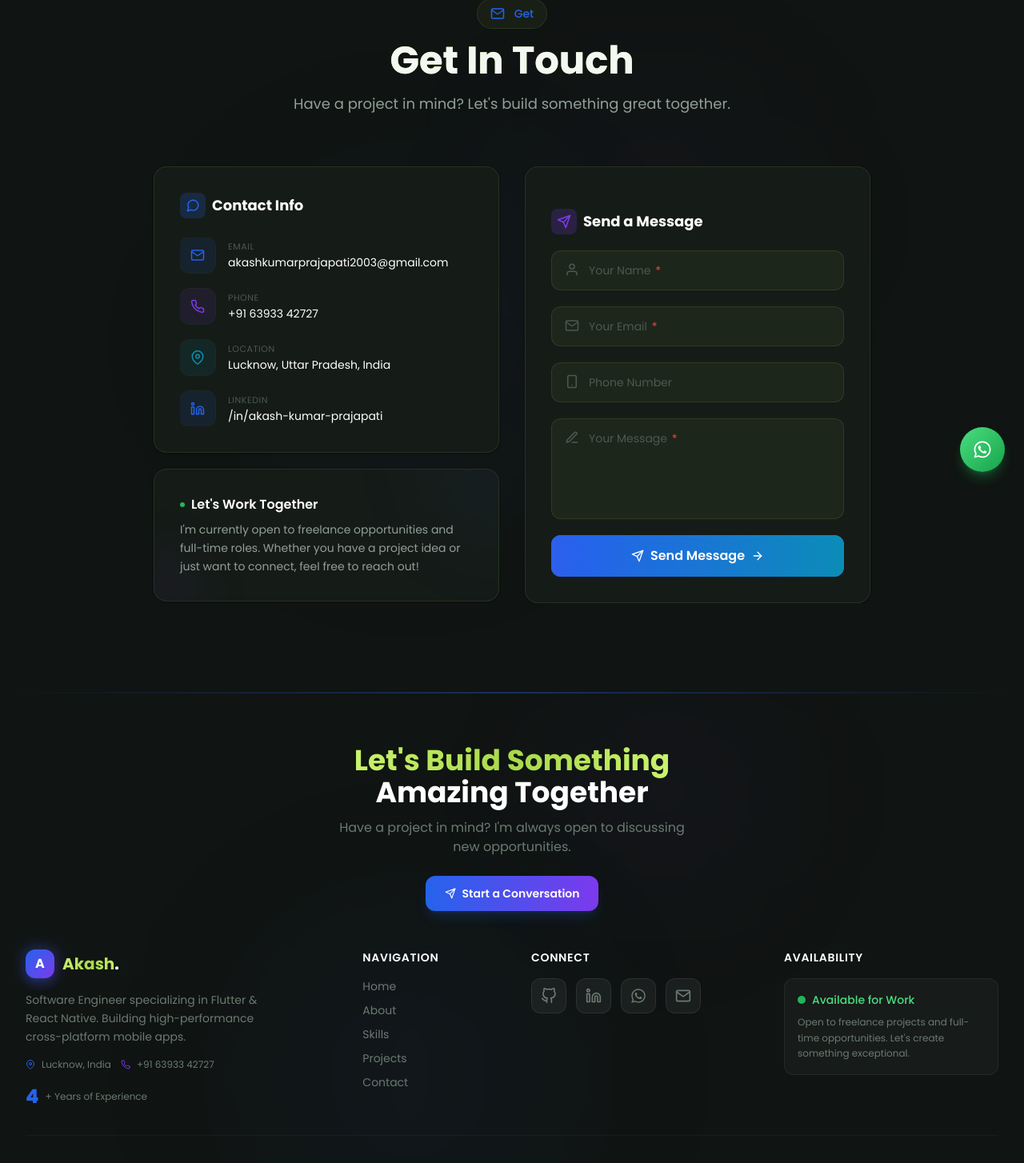
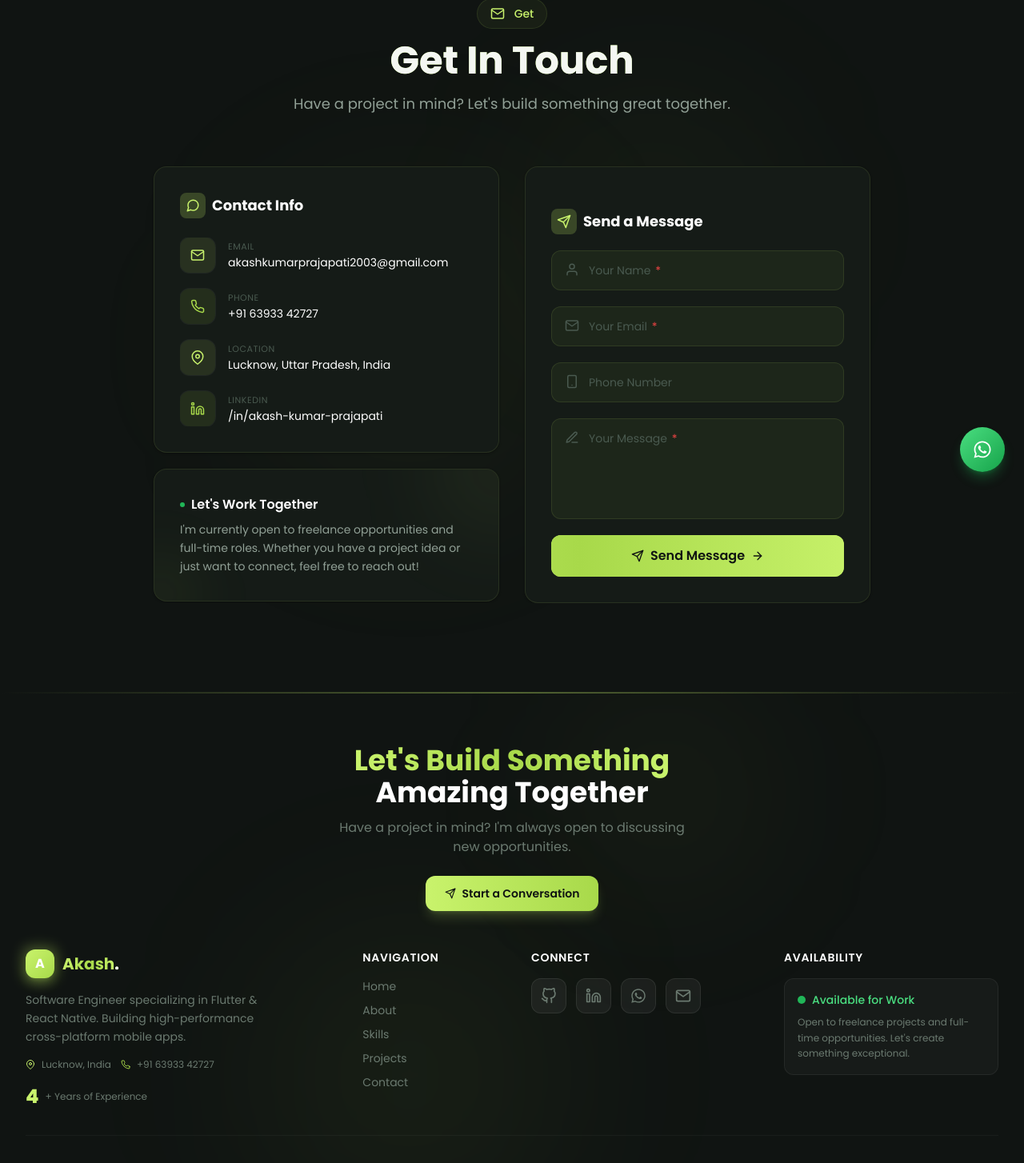
Before and after one commit to akashkumar7313/akash-portfolio, a Next.js app: page /contact in a window 1280 px wide. Shown: the part 114-1568 px from the top of the page at 80% size. Built offline with nearby package versions, Linux system fonts and the light colour scheme.

Commit message:
feat: replace all blue/indigo/purple accents with lime green theme

```diff
--- a/src/components/layout/Footer.tsx
+++ b/src/components/layout/Footer.tsx
@@ -27,7 +27,7 @@ const socialLinks = [
   { icon: FiGithub, href: "https://github.com/akashkumar7313", label: "GitHub", color: "hover:text-white" },
   { icon: FiLinkedin, href: "https://www.linkedin.com/in/akash-kumar-prajapati/", label: "LinkedIn", color: "hover:text-blue-400" },
   { icon: FaWhatsapp, href: "https://wa.me/916393342727?text=Hi%20Akash!%20I%20saw%20your%20portfolio%20and%20would%20like%20to%20connect.", label: "WhatsApp", color: "hover:text-green-400" },
-  { icon: FiMail, href: "mailto:akashkumarprajapati2003@gmail.com", label: "Email", color: "hover:text-accent-blue" },
+  { icon: FiMail, href: "mailto:akashkumarprajapati2003@gmail.com", label: "Email", color: "hover:text-[#c9f36c]" },
 ];
 
 export default function Footer() {
@@ -43,12 +43,12 @@ export default function Footer() {
         whileInView={{ scaleX: 1 }}
         viewport={{ once: true }}
         transition={{ duration: 1 }}
-        className="h-px bg-gradient-to-r from-transparent via-accent-blue/40 to-transparent origin-center"
+        className="h-px bg-gradient-to-r from-transparent via-[#c9f36c]/40 to-transparent origin-center"
       />
 
       {/* Background glow */}
-      <div className="absolute bottom-0 left-1/4 w-96 h-96 bg-accent-blue/5 rounded-full blur-[120px] pointer-events-none" />
-      <div className="absolute top-0 right-1/4 w-64 h-64 bg-accent-purple/5 rounded-full blur-[100px] pointer-events-none" />
+      <div className="absolute bottom-0 left-1/4 w-96 h-96 bg-[#c9f36c]/5 rounded-full blur-[120px] pointer-events-none" />
+      <div className="absolute top-0 right-1/4 w-64 h-64 bg-[#a8d94a]/5 rounded-full blur-[100px] pointer-events-none" />
 
       <div className="max-width px-4 py-12 sm:px-8 md:py-16 relative">
         {/* Top section - CTA */}
@@ -69,7 +69,7 @@ export default function Footer() {
           </p>
           <Link
             href="/contact"
-            className="inline-flex items-center gap-2 px-6 py-3 rounded-xl bg-gradient-to-r from-accent-blue to-accent-purple text-white text-sm font-semibold shadow-lg shadow-accent-blue/20 hover:shadow-accent-blue/40 hover:scale-105 transition-all duration-300 group"
+            className="inline-flex items-center gap-2 px-6 py-3 rounded-xl bg-gradient-to-r from-[#c9f36c] to-[#a8d94a] text-[#101412] text-sm font-semibold shadow-lg shadow-[#c9f36c]/20 hover:shadow-[#c9f36c]/40 hover:scale-105 transition-all duration-300 group"
           >
             <FiSend className="group-hover:translate-x-1 transition-transform" />
             Start a Conversation
@@ -88,8 +88,8 @@ export default function Footer() {
           >
             <Link href="/" className="inline-flex items-center gap-2.5 group mb-4">
               <div className="relative">
-                <div className="absolute -inset-1 bg-gradient-to-br from-accent-blue to-accent-purple rounded-xl blur opacity-30 group-hover:opacity-60 transition-opacity duration-500" />
-                <div className="relative w-9 h-9 rounded-xl bg-gradient-to-br from-accent-blue to-accent-purple flex items-center justify-center shadow-lg shadow-accent-blue/20 group-hover:shadow-accent-blue/40 group-hover:scale-110 transition-all duration-500">
+                <div className="absolute -inset-1 bg-gradient-to-br from-[#c9f36c] to-[#a8d94a] rounded-xl blur opacity-30 group-hover:opacity-60 transition-opacity duration-500" />
+                <div className="relative w-9 h-9 rounded-xl bg-gradient-to-br from-[#c9f36c] to-[#a8d94a] flex items-center justify-center shadow-lg shadow-[#c9f36c]/20 group-hover:shadow-[#c9f36c]/40 group-hover:scale-110 transition-all duration-500">
                   <span className="text-white font-bold text-base font-heading">A</span>
                 </div>
               </div>
@@ -104,17 +104,17 @@ export default function Footer() {
 
             <div className="flex items-center gap-3 mb-4">
               <div className="flex items-center gap-2 text-dark-400 text-xs">
-                <FiMapPin className="text-accent-blue" />
+                <FiMapPin className="text-[#c9f36c]" />
                 <span>Lucknow, India</span>
               </div>
               <div className="flex items-center gap-2 text-dark-400 text-xs">
-                <FiPhone className="text-accent-purple" />
+                <FiPhone className="text-[#a8d94a]" />
                 <span>+91 63933 42727</span>
               </div>
             </div>
 
             <div className="flex items-center gap-2">
-              <span className="text-2xl font-black font-heading text-accent-blue tabular-nums">
+              <span className="text-2xl font-black font-heading text-[#c9f36c] tabular-nums">
                 {isInView ? <CountUp end={4} duration={2} /> : 0}
               </span>
               <span className="text-dark-400 text-xs">+ Years of Experience</span>
@@ -213,9 +213,9 @@ export default function Footer() {
             &copy; {year} Copyright by Akash Kumar Prajapati
           </p>
           <div className="flex items-center gap-1.5">
-            <div className="w-8 h-0.5 rounded-full bg-gradient-to-r from-transparent to-accent-blue/30" />
-            <div className="w-1.5 h-1.5 rounded-full bg-accent-blue/40" />
-            <div className="w-8 h-0.5 rounded-full bg-gradient-to-l from-transparent to-accent-purple/30" />
+            <div className="w-8 h-0.5 rounded-full bg-gradient-to-r from-transparent to-[#c9f36c]/30" />
+            <div className="w-1.5 h-1.5 rounded-full bg-[#c9f36c]/40" />
+            <div className="w-8 h-0.5 rounded-full bg-gradient-to-l from-transparent to-[#a8d94a]/30" />
           </div>
         </motion.div>
       </div>
--- a/src/components/sections/Chatbot.tsx
+++ b/src/components/sections/Chatbot.tsx
@@ -104,7 +104,7 @@ export default function Chatbot() {
         whileHover={{ scale: 1.1 }}
         whileTap={{ scale: 0.9 }}
         onClick={() => setOpen(true)}
-        className="fixed bottom-24 lg:bottom-6 right-6 z-50 w-14 h-14 rounded-full bg-gradient-to-r from-accent-blue to-accent-purple flex items-center justify-center text-white text-2xl shadow-lg shadow-accent-blue/30 hover:shadow-accent-blue/50 hover:shadow-xl transition-shadow duration-300"
+        className="fixed bottom-24 lg:bottom-6 right-6 z-50 w-14 h-14 rounded-full bg-gradient-to-r from-[#c9f36c] to-[#a8d94a] flex items-center justify-center text-[#101412] text-2xl shadow-lg shadow-[#c9f36c]/30 hover:shadow-[#c9f36c]/50 hover:shadow-xl transition-shadow duration-300"
         aria-label="Open chatbot"
       >
         <HiSparkles />
@@ -120,7 +120,7 @@ export default function Chatbot() {
             className="fixed bottom-24 right-6 z-50 w-[92%] sm:w-96 h-[520px] max-h-[70vh] flex flex-col rounded-2xl border border-[var(--glass-10)] bg-dark-900/95 backdrop-blur-2xl shadow-2xl shadow-black/50 overflow-hidden"
           >
             {/* Header */}
-            <div className="flex items-center justify-between px-5 py-4 border-b border-[var(--glass-5)] bg-gradient-to-r from-accent-blue/10 to-accent-purple/10">
+            <div className="flex items-center justify-between px-5 py-4 border-b border-[var(--glass-5)] bg-gradient-to-r from-[#c9f36c]/10 to-[#a8d94a]/10">
               <div className="flex items-center gap-3">
                 <div className="w-9 h-9 rounded-xl bg-gradient-to-br from-accent-blue to-accent-purple flex items-center justify-center">
                   <FiCpu className="text-dark-100 dark:text-white text-sm" />
--- a/src/components/sections/Contact.tsx
+++ b/src/components/sections/Contact.tsx
@@ -94,17 +94,17 @@ export default function Contact() {
   };
 
   const contactItems = [
-    { icon: FiMail, label: "Email", value: email, color: "text-accent-blue", bg: "bg-accent-blue/10", action: copyEmail },
-    { icon: FiPhone, label: "Phone", value: contactInfo?.phone || "+91 63933 42727", color: "text-accent-purple", bg: "bg-accent-purple/10" },
-    { icon: FiMapPin, label: "Location", value: contactInfo?.location || "Lucknow, Uttar Pradesh, India", color: "text-accent-cyan", bg: "bg-accent-cyan/10" },
-    { icon: FiLinkedin, label: "LinkedIn", value: "/in/akash-kumar-prajapati", link: contactInfo?.linkedin || "https://www.linkedin.com/in/akash-kumar-prajapati/", color: "text-accent-blue", bg: "bg-accent-blue/10" },
+    { icon: FiMail, label: "Email", value: email, color: "text-[#c9f36c]", bg: "bg-[#c9f36c]/10", action: copyEmail },
+    { icon: FiPhone, label: "Phone", value: contactInfo?.phone || "+91 63933 42727", color: "text-[#a8d94a]", bg: "bg-[#a8d94a]/10" },
+    { icon: FiMapPin, label: "Location", value: contactInfo?.location || "Lucknow, Uttar Pradesh, India", color: "text-[#c9f36c]", bg: "bg-[#c9f36c]/10" },
+    { icon: FiLinkedin, label: "LinkedIn", value: "/in/akash-kumar-prajapati", link: contactInfo?.linkedin || "https://www.linkedin.com/in/akash-kumar-prajapati/", color: "text-[#a8d94a]", bg: "bg-[#a8d94a]/10" },
   ];
 
   return (
     <section id="contact" className="section-padding relative overflow-hidden">
-      <div className="absolute bottom-0 left-0 right-0 h-px bg-gradient-to-r from-transparent via-accent-blue/30 to-transparent pointer-events-none" />
-      <div className="absolute top-1/4 right-1/4 w-72 h-72 bg-accent-purple/5 rounded-full blur-[120px] pointer-events-none" />
-      <div className="absolute bottom-1/4 left-1/4 w-96 h-96 bg-accent-blue/5 rounded-full blur-[120px] pointer-events-none" />
+      <div className="absolute bottom-0 left-0 right-0 h-px bg-gradient-to-r from-transparent via-[#c9f36c]/30 to-transparent pointer-events-none" />
+      <div className="absolute top-1/4 right-1/4 w-72 h-72 bg-[#c9f36c]/5 rounded-full blur-[120px] pointer-events-none" />
+      <div className="absolute bottom-1/4 left-1/4 w-96 h-96 bg-[#a8d94a]/5 rounded-full blur-[120px] pointer-events-none" />
       <div className="max-width relative z-10 w-full overflow-hidden">
         <SectionHeading title="Get In Touch" subtitle="Have a project in mind? Let's build something great together." icon={<FiMail />} />
 
@@ -125,10 +125,10 @@ export default function Contact() {
               transition={{ duration: 0.4 }}
               className="card relative overflow-hidden group"
             >
-              <div className="absolute inset-0 bg-gradient-to-br from-accent-blue/[0.03] to-transparent opacity-0 group-hover:opacity-100 transition-opacity duration-500" />
+              <div className="absolute inset-0 bg-gradient-to-br from-[#c9f36c]/[0.03] to-transparent opacity-0 group-hover:opacity-100 transition-opacity duration-500" />
               <h3 className="text-dark-100 dark:text-white font-bold text-lg mb-6 flex items-center gap-2 relative z-10">
-                <span className="w-8 h-8 rounded-lg bg-accent-blue/20 flex items-center justify-center">
-                  <FiMessageCircle className="text-accent-blue" />
+                <span className="w-8 h-8 rounded-lg bg-[#c9f36c]/20 flex items-center justify-center">
+                  <FiMessageCircle className="text-[#c9f36c]" />
                 </span>
                 Contact Info
               </h3>
@@ -148,12 +148,12 @@ export default function Contact() {
                     <div className="flex-1 min-w-0">
                       <p className="text-dark-500 text-[11px] uppercase tracking-wider mb-0.5">{item.label}</p>
                       {"action" in item ? (
-                        <button onClick={item.action} className="text-dark-100 dark:text-white text-sm hover:text-accent-blue transition-colors flex items-center gap-2 w-full text-left">
+                        <button onClick={item.action} className="text-dark-100 dark:text-white text-sm hover:text-[#c9f36c] transition-colors flex items-center gap-2 w-full text-left">
                           <span className="truncate">{item.value}</span>
                           {copied ? <FiCheck className="text-green-500 shrink-0" /> : <FiCopy className="text-dark-500 text-xs shrink-0 opacity-0 group-hover/item:opacity-100 transition-opacity" />}
                         </button>
                       ) : "link" in item ? (
-                        <a href={item.link} target="_blank" rel="noopener noreferrer" className="text-dark-100 dark:text-white text-sm hover:text-accent-blue transition-colors block truncate">
+                        <a href={item.link} target="_blank" rel="noopener noreferrer" className="text-dark-100 dark:text-white text-sm hover:text-[#c9f36c] transition-colors block truncate">
                           {item.value}
                         </a>
                       ) : (
@@ -170,11 +170,11 @@ export default function Contact() {
               whileInView={{ opacity: 1, y: 0 }}
               viewport={{ once: true }}
               transition={{ duration: 0.4, delay: 0.15 }}
-              className="card bg-gradient-to-br from-accent-blue/[0.04] via-accent-purple/[0.04] to-accent-cyan/[0.04] relative overflow-hidden group"
+              className="card bg-gradient-to-br from-[#c9f36c]/[0.04] via-[#a8d94a]/[0.04] to-[#c9f36c]/[0.04] relative overflow-hidden group"
               whileHover={{ scale: 1.01 }}
             >
-              <div className="absolute -top-16 -right-16 w-32 h-32 bg-accent-blue/10 rounded-full blur-3xl group-hover:scale-150 transition-transform duration-700" />
-              <div className="absolute -bottom-8 -left-8 w-20 h-20 bg-accent-purple/10 rounded-full blur-2xl" />
+              <div className="absolute -top-16 -right-16 w-32 h-32 bg-[#c9f36c]/10 rounded-full blur-3xl group-hover:scale-150 transition-transform duration-700" />
+              <div className="absolute -bottom-8 -left-8 w-20 h-20 bg-[#a8d94a]/10 rounded-full blur-2xl" />
               <div className="relative z-10">
                 <h4 className="text-dark-100 dark:text-white font-semibold mb-2 flex items-center gap-2">
                   <span className="w-1.5 h-1.5 rounded-full bg-green-500 animate-pulse" /> Let&apos;s Work Together
@@ -194,12 +194,12 @@ export default function Contact() {
             transition={{ duration: 0.5, delay: 0.2 }}
           >
             <form onSubmit={handleSubmit} className="card space-y-5 relative overflow-hidden">
-              <div className="absolute -top-24 -right-24 w-48 h-48 bg-accent-purple/8 rounded-full blur-3xl pointer-events-none" />
-              <div className="absolute -bottom-16 -left-16 w-32 h-32 bg-accent-blue/8 rounded-full blur-3xl pointer-events-none" />
+              <div className="absolute -top-24 -right-24 w-48 h-48 bg-[#c9f36c]/8 rounded-full blur-3xl pointer-events-none" />
+              <div className="absolute -bottom-16 -left-16 w-32 h-32 bg-[#a8d94a]/8 rounded-full blur-3xl pointer-events-none" />
 
               <h3 className="text-dark-100 dark:text-white font-bold text-lg flex items-center gap-2 relative z-10">
-                <span className="w-8 h-8 rounded-lg bg-accent-purple/20 flex items-center justify-center">
-                  <FiSend className="text-accent-purple" />
+                <span className="w-8 h-8 rounded-lg bg-[#c9f36c]/20 flex items-center justify-center">
+                  <FiSend className="text-[#c9f36c]" />
                 </span>
                 Send a Message
               </h3>
@@ -213,8 +213,8 @@ export default function Contact() {
 
                 return (
                   <div key={field} className="relative z-10">
-                    <div className={`relative flex items-start rounded-xl border transition-all duration-300 ${error ? "border-red-500/50 bg-red-500/5" : isFocused ? "border-accent-blue bg-accent-blue/5 shadow-lg shadow-accent-blue/10" : "border-[var(--glass-10)] bg-[var(--glass-5)] hover:border-[var(--glass-20)]"}`}>
-                      <div className={`flex items-center justify-center pl-4 pt-3.5 ${isFocused ? "text-accent-blue" : error ? "text-red-500" : "text-dark-500"}`}>
+                    <div className={`relative flex items-start rounded-xl border transition-all duration-300 ${error ? "border-red-500/50 bg-red-500/5" : isFocused ? "border-[#c9f36c] bg-[#c9f36c]/5 shadow-lg shadow-[#c9f36c]/10" : "border-[var(--glass-10)] bg-[var(--glass-5)] hover:border-[var(--glass-20)]"}`}>
+                      <div className={`flex items-center justify-center pl-4 pt-3.5 ${isFocused ? "text-[#c9f36c]" : error ? "text-red-500" : "text-dark-500"}`}>
                         <Icon className="text-lg" />
                       </div>
                       <div className="flex-1 relative">
@@ -225,7 +225,7 @@ export default function Contact() {
                           <input type={meta.type} value={form[field]} onChange={(e) => setForm({ ...form, [field]: e.target.value })} onFocus={() => setFocused(field)} onBlur={() => { setFocused(null); setTouched((prev) => new Set(prev).add(field)); }} required={meta.required} placeholder={meta.placeholder}
                             className="w-full pl-3 pr-4 py-3.5 bg-transparent text-dark-100 dark:text-white placeholder:text-transparent focus:outline-none text-sm" />
                         )}
-                        <label className={`absolute left-3 transition-all duration-200 pointer-events-none ${isFocused || hasValue ? "text-[10px] -top-2 text-accent-blue" : "text-sm top-3.5 text-dark-500"}`}>
+                        <label className={`absolute left-3 transition-all duration-200 pointer-events-none ${isFocused || hasValue ? "text-[10px] -top-2 text-[#c9f36c]" : "text-sm top-3.5 text-dark-500"}`}>
                           {meta.label} {meta.required && <span className="text-red-500 ml-0.5">*</span>}
                         </label>
                       </div>
@@ -241,10 +241,10 @@ export default function Contact() {
               })}
 
               <motion.button type="submit" disabled={sending}
-                className="relative z-10 w-full py-3.5 rounded-xl font-semibold text-white transition-all duration-300 bg-gradient-to-r from-accent-blue to-accent-purple overflow-hidden group"
+                className="relative z-10 w-full py-3.5 rounded-xl font-semibold text-[#101412] transition-all duration-300 bg-gradient-to-r from-[#c9f36c] to-[#a8d94a] overflow-hidden group"
                 whileHover={{ scale: 1.02 }} whileTap={{ scale: 0.98 }}
               >
-                <motion.div className="absolute inset-0 bg-gradient-to-r from-accent-purple via-accent-blue to-accent-cyan bg-[length:200%_100%]"
+                <motion.div className="absolute inset-0 bg-gradient-to-r from-[#c9f36c] via-[#a8d94a] to-[#c9f36c] bg-[length:200%_100%]"
                   animate={{ backgroundPosition: ["0% 0%", "100% 0%"] }} transition={{ repeat: Infinity, duration: 3, ease: "linear" }} />
                 <span className="relative z-10 flex items-center justify-center gap-2">
                   {sending ? (
--- a/src/components/sections/Experience.tsx
+++ b/src/components/sections/Experience.tsx
@@ -41,8 +41,8 @@ export default function Experience() {
 
   return (
     <section id="experience" className="section-padding relative overflow-hidden">
-      <div className="absolute top-20 right-10 w-32 h-32 bg-accent-blue/5 rounded-full blur-3xl animate-float pointer-events-none" />
-      <div className="absolute bottom-20 left-10 w-40 h-40 bg-accent-purple/5 rounded-full blur-3xl animate-float pointer-events-none" style={{ animationDelay: "2s" }} />
+      <div className="absolute top-20 right-10 w-32 h-32 bg-[#c9f36c]/5 rounded-full blur-3xl animate-float pointer-events-none" />
+      <div className="absolute bottom-20 left-10 w-40 h-40 bg-[#a8d94a]/5 rounded-full blur-3xl animate-float pointer-events-none" style={{ animationDelay: "2s" }} />
       <div className="max-width relative z-10">
         <SectionHeading title="Work Experience" subtitle="My professional journey in software development" icon={<FiBriefcase />} />
 
--- a/src/components/sections/Projects.tsx
+++ b/src/components/sections/Projects.tsx
@@ -96,7 +96,7 @@ export default function Projects() {
           <AnimatePresence mode="popLayout">
             {filtered.map((project, idx) => {
               const domain = getDomain(project.title);
-              const gradient = domainGradients[domain] || "from-accent-blue/20 via-accent-purple/20 to-accent-cyan/20";
+              const gradient = domainGradients[domain] || "from-[#c9f36c]/20 via-[#a8d94a]/20 to-[#c9f36c]/20";
               const industry = industryLabels[domain] || domain;
 
               return (
@@ -133,7 +133,7 @@ export default function Projects() {
                         <span className="text-[10px] font-medium text-dark-500 uppercase tracking-wider">{industry}</span>
                       </div>
 
-                      <h3 className="text-dark-100 dark:text-white font-bold text-lg mb-2 group-hover:text-accent-blue transition-colors font-heading">
+                      <h3 className="text-dark-100 dark:text-white font-bold text-lg mb-2 group-hover:text-[#c9f36c] transition-colors font-heading">
                         {project.title}
                       </h3>
 
--- a/src/components/ui/ScrollProgress.tsx
+++ b/src/components/ui/ScrollProgress.tsx
@@ -12,7 +12,7 @@ export default function ScrollProgress() {
 
   return (
     <motion.div
-      className="fixed top-0 left-0 right-0 h-1 bg-gradient-to-r from-accent-blue via-accent-purple to-accent-cyan z-[100] origin-left"
+      className="fixed top-0 left-0 right-0 h-1 bg-gradient-to-r from-[#c9f36c] via-[#a8d94a] to-[#c9f36c] z-[100] origin-left"
       style={{ scaleX }}
     />
   );
--- a/src/components/ui/SectionHeading.tsx
+++ b/src/components/ui/SectionHeading.tsx
@@ -25,7 +25,7 @@ export default function SectionHeading({
       className={`mb-16 ${align === "center" ? "text-center" : ""}`}
     >
       <div
-        className={`inline-flex items-center gap-3 px-4 py-2 rounded-full bg-[var(--glass-5)] border border-[var(--glass-10)] text-accent-blue text-sm font-medium mb-4 ${
+        className={`inline-flex items-center gap-3 px-4 py-2 rounded-full bg-[var(--glass-5)] border border-[var(--glass-10)] text-[#c9f36c] dark:text-[#c9f36c] text-sm font-medium mb-4 ${
           align === "center" ? "mx-auto" : ""
         }`}
       >
--- a/src/components/ui/ThemeToggle.tsx
+++ b/src/components/ui/ThemeToggle.tsx
@@ -30,7 +30,7 @@ export default function ThemeToggle() {
         transition={{ duration: 0.3 }}
       >
         {isDark ? (
-          <FiMoon className="text-accent-blue text-sm" />
+          <FiMoon className="text-[#c9f36c] text-sm" />
         ) : (
           <FiSun className="text-amber-500 text-sm" />
         )}
```
Also changed, not shown: src/components/sections/Skills.tsx (+4 -4 lines), 1 other file (tests, documents, lock files or other folders).
